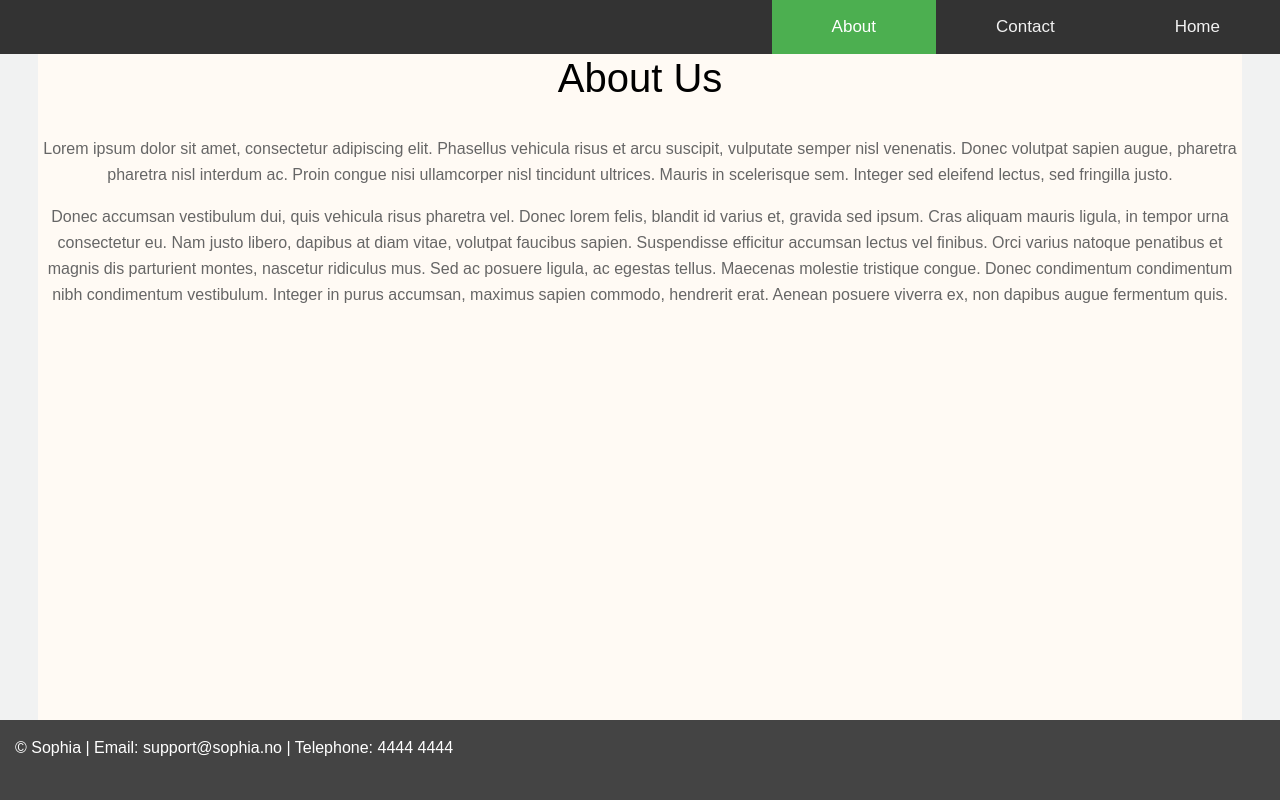
After one commit to Brehbrah/SophiaProsjekt, a PHP site: page /About.php in a window 1280 px wide. The commit adds this page. Run offline with PHP 8.4, Linux system fonts and the light colour scheme.

Commit message:
Oprettet about og kontakt sider. La også til en footer

```diff
--- /dev/null
+++ b/About.php
@@ -0,0 +1,40 @@
+<?php
+session_start();
+include_once "funksjoner.php";
+include_once "database.php";
+
+
+
+include_once "logginn.php";
+
+topp();
+?>
+
+	<div class="topnav">
+		  <a href="index.php">Home</a>
+		  <a href="contact.php">Contact</a>
+		  <a class="active "href="about.php">About</a>
+	</div>
+<body>
+	<main>
+		<h1>About Us</h1>
+		<br>
+		<p>Lorem ipsum dolor sit amet, consectetur adipiscing elit. Phasellus vehicula risus et arcu suscipit, vulputate semper nisl venenatis. Donec volutpat sapien augue, pharetra pharetra nisl interdum ac. Proin congue nisi ullamcorper nisl tincidunt ultrices.
+		Mauris in scelerisque sem.
+		Integer sed eleifend lectus,
+		sed fringilla justo.</p>
+		<p>Donec accumsan vestibulum dui, quis vehicula risus pharetra vel. Donec lorem felis, blandit id varius et, gravida sed ipsum. Cras aliquam mauris ligula, in tempor urna consectetur eu. Nam justo libero, dapibus at diam vitae, volutpat faucibus sapien. Suspendisse efficitur accumsan lectus vel finibus. Orci varius natoque penatibus et magnis dis parturient montes, nascetur ridiculus mus. Sed ac posuere ligula, ac egestas tellus. Maecenas molestie tristique congue. Donec condimentum condimentum nibh condimentum vestibulum. Integer in purus accumsan, maximus sapien commodo,
+		hendrerit erat.
+		Aenean posuere viverra ex,
+		non dapibus augue fermentum quis.</p>
+	</main>
+
+	<footer>
+		<p> © Sophia | Email: support@sophia.no | Telephone: 4444 4444 </p>
+	</footer>
+</body>
+
+<?php
+lukk($dblink);
+bunn();
+?>
--- a/css/style.css
+++ b/css/style.css
@@ -166,3 +166,36 @@ body {
     .form-wrap .help-text p {
       text-align: center;
       font-size: 14px; }
+
+main {
+	width: 1204px;
+	height: 690px;
+	background-color: #fffaf4;
+	margin: auto;
+	text-align: center;
+}
+
+footer {
+	background-color: #444444;
+	width: 100%;
+	height: 80px;
+	position: fixed;
+	margin: auto;
+	right: 0;
+	left: 0;
+	bottom: 0;
+}
+
+footer p {
+	color: white;
+	padding-top: 15px;
+	padding-left: 15px;
+}
+
+main h1 {
+	color: black;
+}
+
+main p {
+
+}
```
Also changed, not shown: Contact.php (added, +44 -0 lines), index.php (+6 -3 lines).
